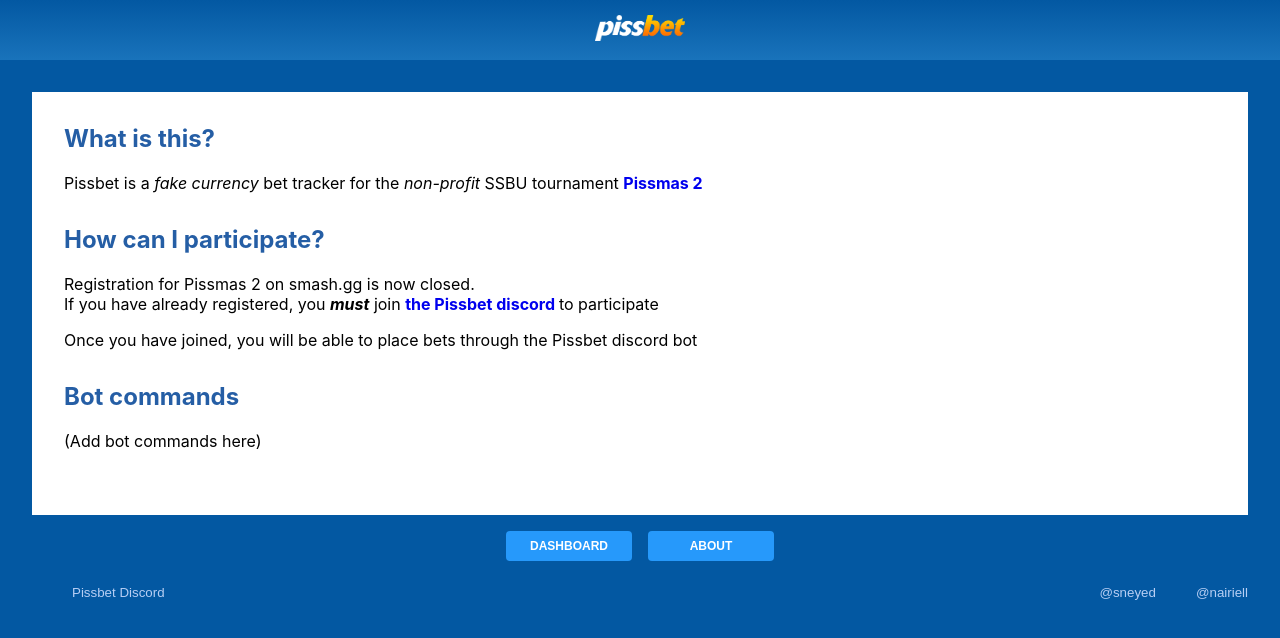
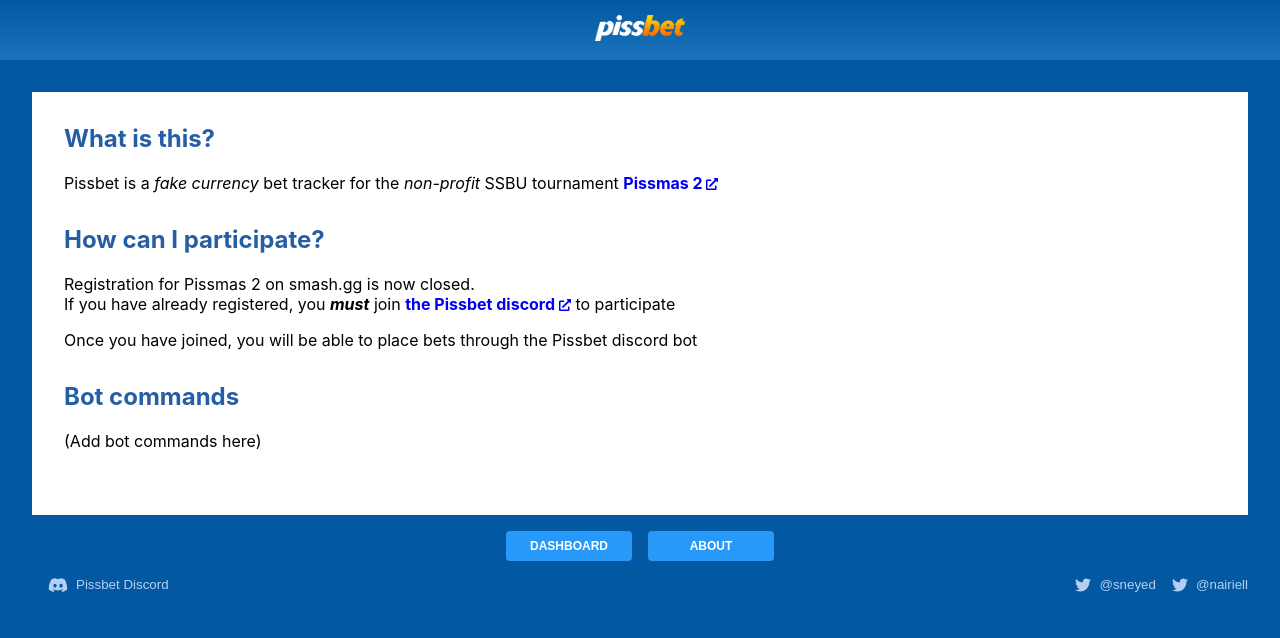
Before and after one commit to lokimckay-graveyard/pissbet.com, a Next.js app: page /about in a window 1280 px wide. Shown: the top 638 px of the page. Built offline with nearby package versions, Linux system fonts and the light colour scheme.

Commit message:
Fix icons

```diff
--- a/package.json
+++ b/package.json
@@ -8,6 +8,10 @@
     "start": "next start"
   },
   "dependencies": {
+    "@fortawesome/fontawesome-svg-core": "^1.2.32",
+    "@fortawesome/free-brands-svg-icons": "^5.15.1",
+    "@fortawesome/free-solid-svg-icons": "^5.15.1",
+    "@fortawesome/react-fontawesome": "^0.1.13",
     "next": "10.0.3",
     "react": "17.0.1",
     "react-dom": "17.0.1",
--- a/src/components/footer/index.js
+++ b/src/components/footer/index.js
@@ -12,7 +12,7 @@
           <Button
             label="Pissbet Discord"
             href={pissbetDiscord}
-            icon={{ name: "fab fa-discord", fontSize: "16px", size: "16px" }}
+            icon={{ name: ["fab", "discord"], fontSize: "16px", size: "16px" }}
             styling="link"
             className={styles.social}
           />
@@ -21,14 +21,18 @@
           <Button
             label="@sneyed"
             href="https://twitter.com/sneyed"
-            icon={{ name: "fab fa-twitter", fontSize: "16px", size: "16px" }}
+            icon={{
+              name: ["fab", "twitter"],
+              fontSize: "16px",
+              size: "16px",
+            }}
             styling="link"
             className={styles.social}
           />
           <Button
             label="@nairiell"
             href="https://twitter.com/nairiell"
-            icon={{ name: "fab fa-twitter", fontSize: "16px", size: "16px" }}
+            icon={{ name: ["fab", "twitter"], fontSize: "16px", size: "16px" }}
             styling="link"
             className={styles.social}
           />
--- a/src/components/icon/index.js
+++ b/src/components/icon/index.js
@@ -1,3 +1,5 @@
+import { FontAwesomeIcon } from "@fortawesome/react-fontawesome";
+
 const Icon = ({
   name,
   fontSize,
@@ -21,7 +23,7 @@
         minHeight: size,
       }}
     >
-      <i aria-hidden className={name} />
+      <FontAwesomeIcon icon={name} />
     </div>
   );
 };
--- /dev/null
+++ b/src/lib/fontawesome.js
@@ -0,0 +1,9 @@
+import { library } from "@fortawesome/fontawesome-svg-core";
+import { faTwitter, faDiscord } from "@fortawesome/free-brands-svg-icons";
+import { faExternalLinkAlt } from "@fortawesome/free-solid-svg-icons";
+
+const init = () => {
+  library.add(faTwitter, faDiscord, faExternalLinkAlt);
+};
+
+export default init;
--- a/src/pages/_app.js
+++ b/src/pages/_app.js
@@ -1,4 +1,7 @@
+import fontawesome from "../lib/fontawesome";
 import "../styles/globals.scss";
+
+fontawesome();
 
 const PissBet = ({ Component, pageProps }) => {
   return <Component {...pageProps} />;
--- a/src/pages/about.js
+++ b/src/pages/about.js
@@ -16,7 +16,7 @@
               {" "}
               Pissmas 2{" "}
               <Icon
-                name="fas fa-external-link-alt"
+                name="external-link-alt"
                 display="inline"
                 size="12px"
                 fontSize="12px"
@@ -37,7 +37,7 @@
             <a href={pissbetDiscord}>
               the Pissbet discord{" "}
               <Icon
-                name="fas fa-external-link-alt"
+                name="external-link-alt"
                 display="inline"
                 size="12px"
                 fontSize="12px"
--- a/src/pages/index.js
+++ b/src/pages/index.js
@@ -1,4 +1,3 @@
-import Icon from "../components/icon";
 import Layout from "../components/layouts/page";
 import styles from "../styles/pages/Home.module.scss";
 
```
Also changed, not shown: 1 other file (tests, documents, lock files or other folders).
